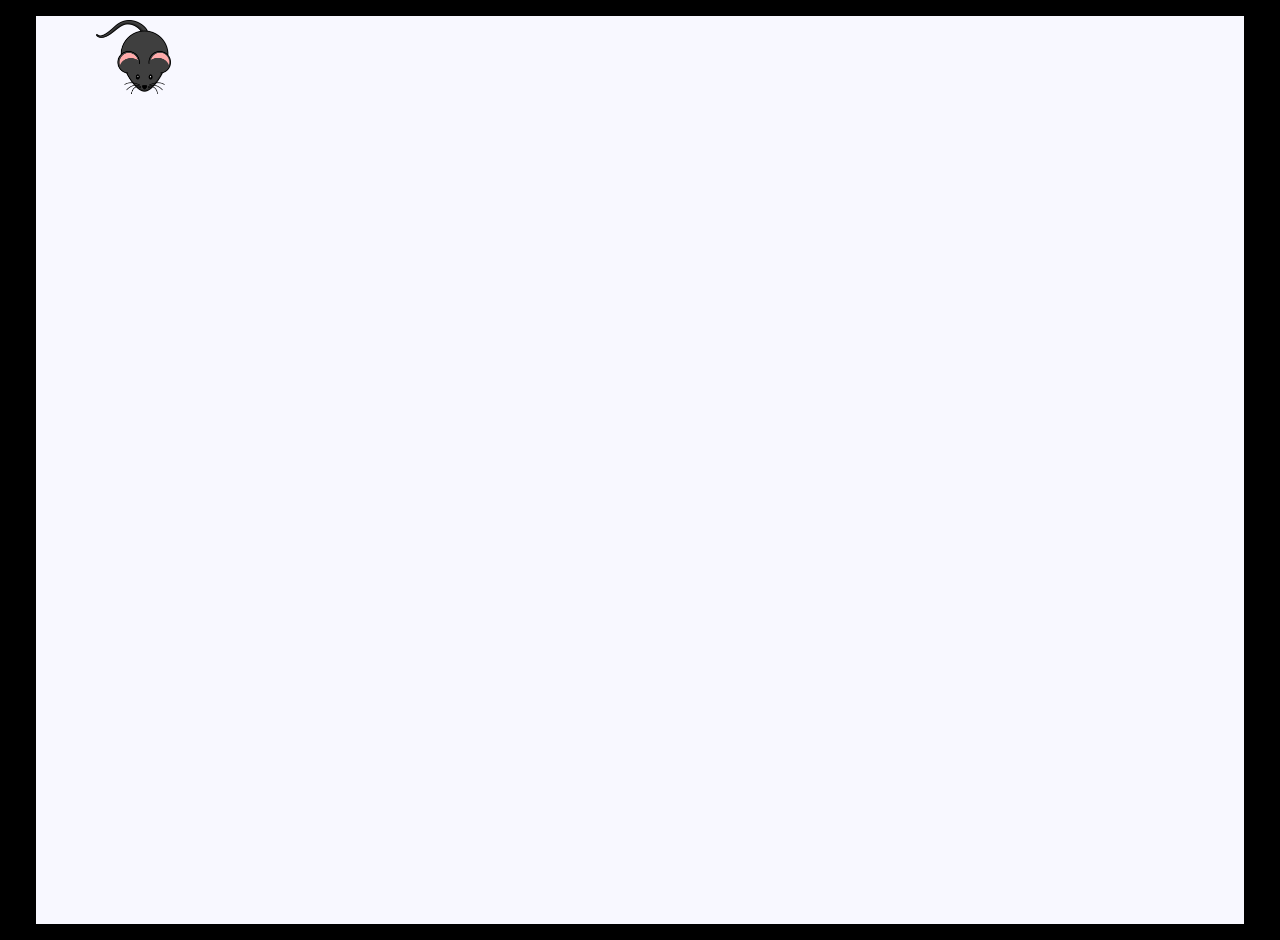
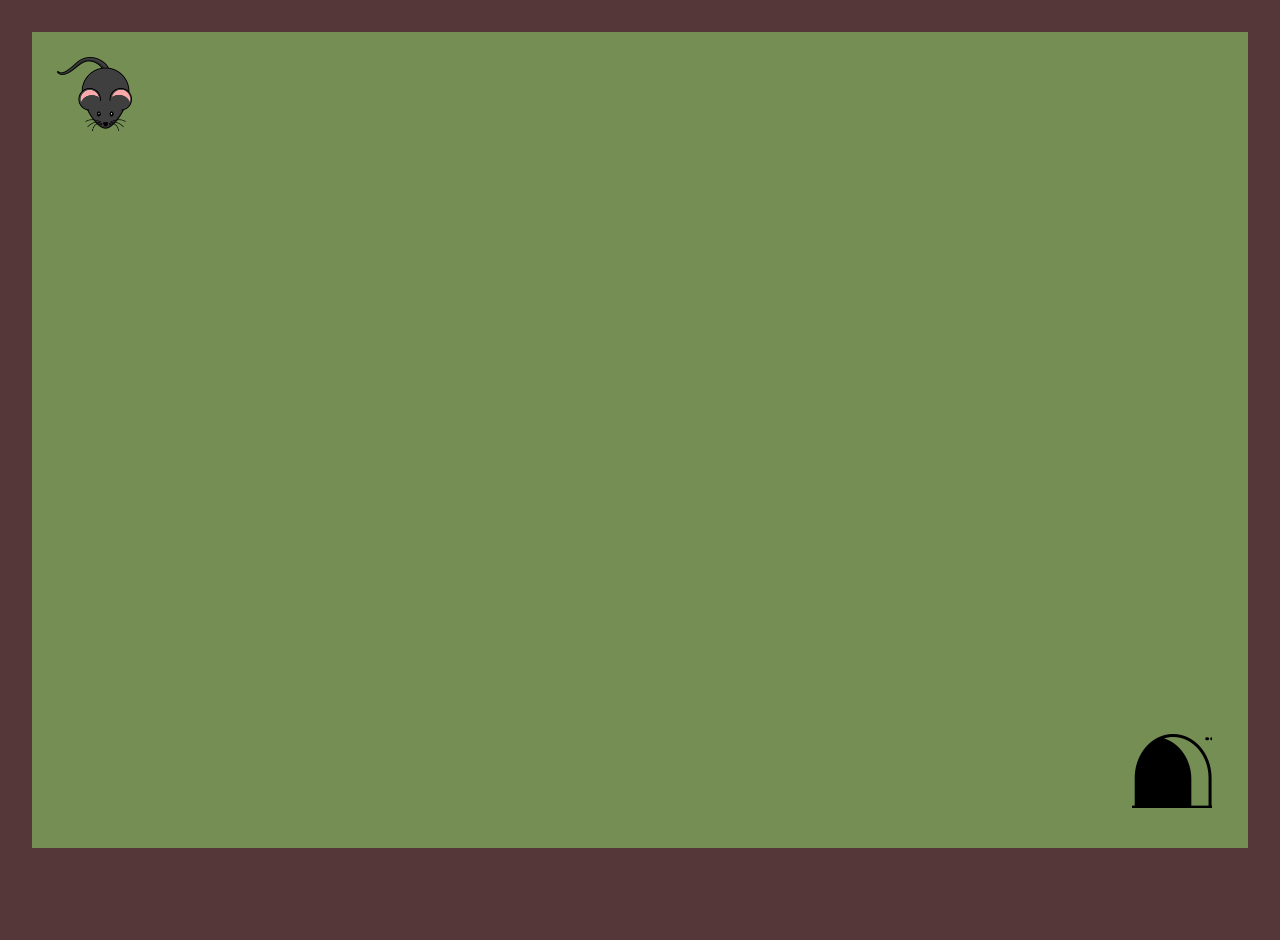
Before and after one commit to tamaradesmith/the_wandering_mouse, a React (Create React App) app: page / in a window 1280 px wide. After the commit the page ends 880 px from the top, so only its background shows below. Built offline with nearby package versions, Linux system fonts and the light colour scheme.

Commit message:
mouse moving, get to hole, and basic reset of board

```diff
--- a/src/components/Board.js
+++ b/src/components/Board.js
@@ -1,41 +1,124 @@
-import React, {useState} from 'react';
+import React, { useState, useEffect } from 'react';
 
-import Mouse from './character/Mouse'
+import Mouse from './character/Mouse';
+import Hole from './character/Hole';
 
 function Board(props) {
-
-  // const {boardLeft, setBoardLeft} = useState(0);
-
+  const [mouseFreeze, setMouseFreeze] = useState(false);
+  const [mouseTop, setMouseTop] = useState(25);
+  const [mouseLeft, setMouseLeft] = useState(25);
+  const [boardLeft, setBoardLeft] = useState(null);
+  const [boardTop, setBoardTop] = useState(null);
+  const [hole, setHole] = useState({ left: 1100, top: 700, bottom: 750, right: 1180 });
+  function setBoardCoors() {
+    let board = document.querySelector("#board");
+    let left = 0;
+    let top = 0;
+    while (board.offsetParent) {
+      left += board.offsetLeft;
+      top += board.offsetTop;
+      board = board.offsetParent;
+    }
+    setBoardLeft(left);
+    setBoardTop(top);
+  }
 
   function findCoords(mouseEvent) {
-    let board = document.querySelector("#board");
-    let boardLeft = 0;
-    let boardTop = 0;
+    if (!mouseFreeze) {
       let xpos, ypos;
-    while (board.offsetParent) {
-      boardLeft += board.offsetLeft;
-      boardTop += board.offsetTop;
-      board = board.offsetParent;
-    }
-    if (mouseEvent){
+      if (mouseEvent) {
         xpos = mouseEvent.pageX;
         ypos = mouseEvent.pageY;
       } else {
         xpos = window.event.x + document.body.scrollLeft - 2;
-      ypos = window.event.y  + document.body.scrollTop - 2;
-      console.log("findCoords Else -> ypos", ypos);
-
+        ypos = window.event.y + document.body.scrollTop - 2;
       }
       xpos -= boardLeft;
       ypos -= boardTop;
-    document.getElementById("objectCoords").innerHTML = xpos + ", " + ypos;
+      overMouse(xpos, ypos);
+    }
   }
 
+  function overMouse(xpos, ypos) {
+    if (xpos > mouseLeft && xpos < mouseLeft + 75) {
+      if (ypos > mouseTop && ypos < mouseTop + 75) {
+        const left = (xpos - mouseLeft);
+        const top = ypos - mouseTop;
+        if (left < 25) {
+          setMouseLeft(mouseLeft + 5);
+        } else if (left > 55) {
+          setMouseLeft(mouseLeft - 5);
+        }
+        if (top < 25) {
+          setMouseTop(mouseTop + 5);
+        } else if (top > 55) {
+          setMouseTop(mouseTop - 5);
+        }
+      }
+    }
+    if (mouseLeft < 0) {
+      setMouseLeft(0 + 5);
+    }
+    if (mouseLeft + 75 > 1200) {
+      setMouseLeft(1200 - 80)
+    }
+    if (mouseTop < 0) {
+      setMouseTop(0 + 5);
+    }
+    if (mouseTop + 75 > 800) {
+      setMouseTop(800 - 80)
+    }
+  }
+
+  function mouseHole() {
+    if (mouseLeft + 75 > hole.left && mouseLeft < hole.right) {
+      if (mouseTop < hole.bottom && mouseTop + 75 > hole.top) {
+        setMouseFreeze(true);
+        document.querySelector("#mouse").classList.toggle("fadeout");
+        document.querySelector("#mouse").classList.toggle("fadein");
+
+        setMouseLeft(hole.left);
+        setMouseTop(hole.top);
+        setTimeout(() => {
+          document.querySelector("#message").classList.toggle("show")
+          resetMouse();
+        }, 1000);
+      }
+    }
+  }
+
+  function resetMouse(){
+    setTimeout(() => {
+      setMouseLeft(25);
+      setMouseTop(25);
+      setMouseFreeze(false);
+      document.querySelector("#message").classList.toggle("show")
+      document.querySelector("#mouse").classList.toggle( "fadein");
+      document.querySelector("#mouse").classList.toggle("fadeout");
+    }, 3000);
+  }
+
+  useEffect(() => {
+    setBoardCoors();
+  }, [boardLeft === null]);
+
+  useEffect(() => {
+    if (!mouseFreeze) {
+      mouseHole()
+    }
+  }, [mouseLeft]);
 
   return (
     <main id="board" className="board" onMouseMove={findCoords} >
-      <Mouse />
-      <p id="objectCoords"> </p>
+      <div className="mouse fadein" id="mouse" style={{ left: mouseLeft, top: mouseTop }}>
+        <Mouse boardLeft={boardLeft} boardTop={boardTop} />
+      </div>
+      <div id="hole" className='mouse-hole' style={{ left: hole.left, top: hole.top }}>
+        <Hole />
+      </div>
+      <div id="message" className="message-div hidden">
+        <p  >Wandering Mouse wandered home!!! </p>
+      </div>
     </main>
   )
 }
--- /dev/null
+++ b/src/components/character/Hole.js
@@ -0,0 +1,13 @@
+import React from "react";
+
+import hole from '../../images/mousehole.png'
+function Hole(props){
+  return (
+
+    <div>
+      <img src={hole} alt={"hole Character"} />
+    </div>
+  );
+};
+
+export default Hole;
--- a/src/components/character/Mouse.js
+++ b/src/components/character/Mouse.js
@@ -2,14 +2,10 @@ import React from 'react';
 
 import mouse from '../../images/mouse.png';
 function Mouse(props) {
-function handleMove(event){
-  const target = event.target;
-
-}
 
   return (
 
-    <div className="mouse" id="mouse" onMouseEnter={handleMove}>
+    <div >
       <img src={mouse} alt={"Mouse Character"} />
     </div>
 
--- a/src/styles/main.css
+++ b/src/styles/main.css
@@ -2,13 +2,16 @@
 
 :root {
   --primary-colour: #050505;
-  --secondary-colour: #c9daea;
-  --background-colour: black;
+  --secondary-colour: #e9d985;
+  --background-colour: #260c1a;
+  --background-colour: #553739;
+  --board-colour: #748e54;
 }
 
 body {
   padding: 1em 0.5em;
   background: var(--background-colour);
+  font-size: 2em;
 }
 img {
   max-width: 100%;
@@ -16,13 +19,47 @@ img {
 .board {
   position: relative;
   width: 1200px;
-  height: 900px;
-  background: ghostwhite;
+  height: 800px;
+  background: var(--board-colour);
   margin: 0 auto;
   padding: 0.25em;
 }
 .mouse {
   position: absolute;
   width: 75px;
-  left: 60px
+  height: 75px;
+  z-index: 2;
 }
+.mouse-hole {
+  position: absolute;
+}
+.fadein {
+  transition: opacity 2s linear;
+  transform: translate(70);
+  opacity: 1;
+}
+.fadeout {
+  transition: opacity 2s linear;
+  transform: translate(70);
+  opacity: 0;
+}
+.hidden {
+  transition: opacity 2s linear;
+  transform: translate(70);
+  opacity: 0;
+}
+.show {
+  transition: opacity 2s linear;
+  transform: translate(70);
+  opacity: 1;
+}
+.message-div{
+ margin: 2em auto;
+ text-align: center;
+ background: var(--background-colour);
+ color: var(--secondary-colour);
+ width: 400px;
+ padding: 1em .5em;
+/* left: 25%; */
+
+}
```
Also changed, not shown: src/components/character/rest.js (deleted, +0 -26 lines), src/images/mousehole.png (added). Lines whose indentation alone changed are shown as unchanged.
